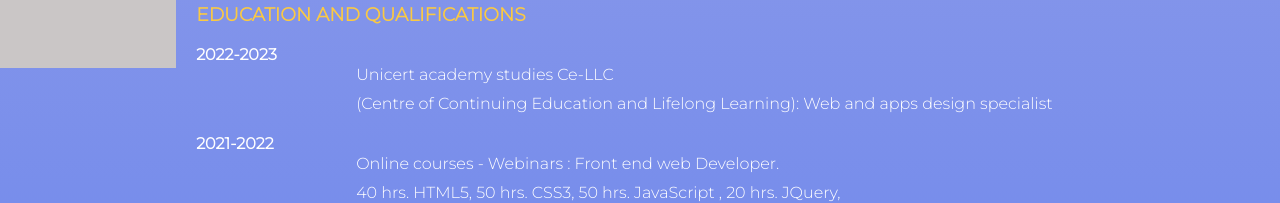
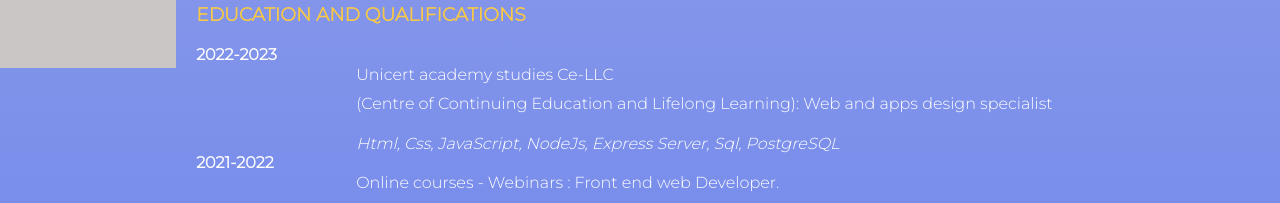
Before and after one commit to alexandrosmrv/curriculum-vitae, a plain HTML site: page index.html in a window 1280 px wide. Shown: the part 909-1112 px from the top of the page. Drawn offline with nearby package versions, Linux system fonts and the light colour scheme.

Commit message:
Add files via upload

```diff
--- a/index.html
+++ b/index.html
@@ -91,6 +91,7 @@
             </div>
             <div>
                 <p>Unicert academy studies Ce-LLC <br>(Centre of Continuing Education and Lifelong Learning): Web and apps design specialist</p>
+                <i>Html, Css, JavaScript, NodeJs, Express Server, Sql, PostgreSQL</i>
             </div>
             <div>
                 <strong>2021-2022</strong>
@@ -102,7 +103,8 @@
                     20 hrs. Bootstrap, 40 hrs. Dom manipulation, Static- Dynamic design.
                     <br>15 hrs. React Js, Jsx, styling elements, React components.
                     <br>20 hrs Sql, Schemas, Create, Read, Update, Delete.
-                    <br>20 hrs. WordPress- Woo commerce developer. Responsive design.
+                    <br>30 hrs. WordPress- Woo commerce developer. Responsive design.
+                    <br>Plugins, Themes, Templates, Elementor, Gutenberg F.S.E
                     <br>Customizing Themes - Install Plugins - Security actions.
                 </p>
             </div>
```
